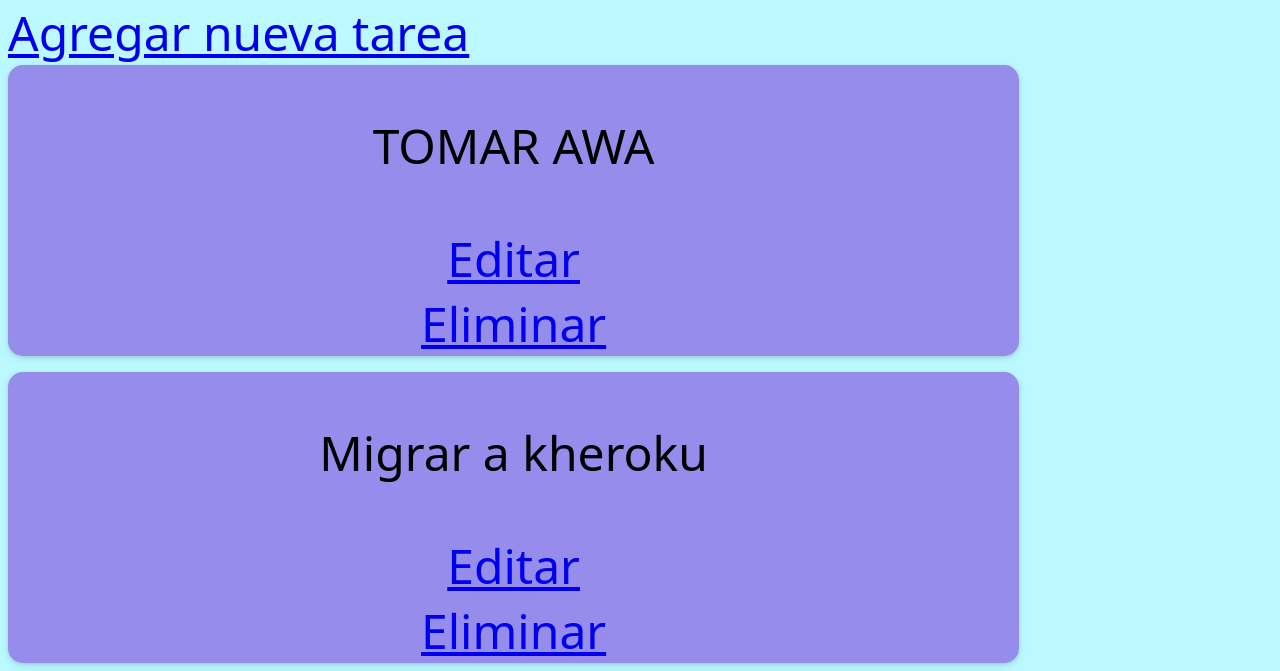
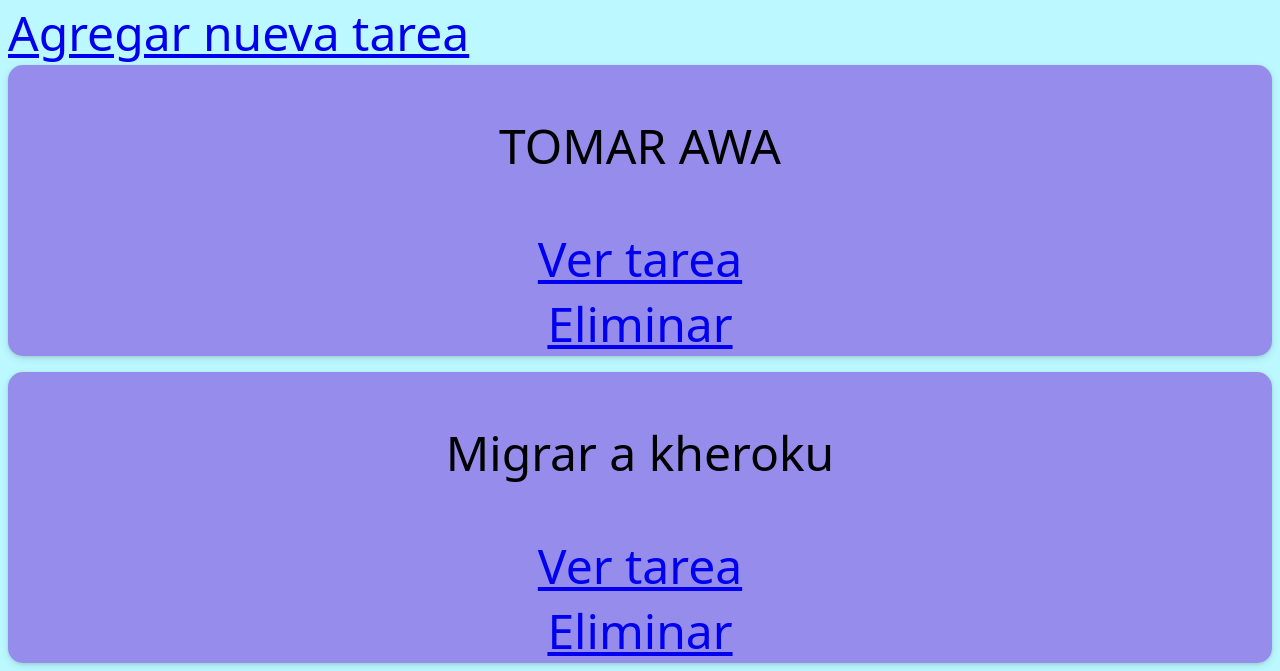
Before and after one commit to Juliocomp/Django_uno, a Django app: page / in a window 1280 px wide. Shown: the part 226-897 px from the top of the page. Run offline with Django 3.2, Linux system fonts and the light colour scheme; data comes from the database, SQL or seed files in the repository.

Commit message:
version con css

```diff
--- a/listas/templates/listas.html
+++ b/listas/templates/listas.html
@@ -16,8 +16,9 @@
                 {% for tarea in tareas %}
                 <div class="card">
                     <p>{{ tarea }}</p>
-                    <a href="/edicion/{{ tarea.id }}">Editar</a>
+                    <a href="/edicion/{{ tarea.id }}">Ver tarea</a>
                     <a href="/eliminar/{{ tarea.id }}">Eliminar</a>
+
                 </div>
             {% endfor %}
             </section>
--- a/static/css/main.css
+++ b/static/css/main.css
@@ -17,13 +17,14 @@ body {
   box-shadow: rgba(3, 8, 20, 0.1) 0px 0.15rem 0.5rem, rgba(2, 8, 20, 0.1) 0px 0.075rem 0.175rem;
   height: 100%;
   border-color: #84F0DD;
-  width: 80%;
+  width: 100%;
   border-radius: 15px;
   transition: all 500ms;
   overflow: hidden;
   background-size: cover;
   background-position: center;
   background-repeat: no-repeat;
+
 }
 .small_header{
   justify-content: center;
@@ -34,7 +35,7 @@ body {
   color: white;
   box-shadow: rgba(3, 8, 20, 0.1) 0px 0.15rem 0.5rem, rgba(2, 8, 20, 0.1) 0px 0.075rem 0.175rem;
   height: 100%;
-  width: 80%;
+  width: 40%;
   border-radius: 15px;
   background-size: cover;
   background-position: center;
```
